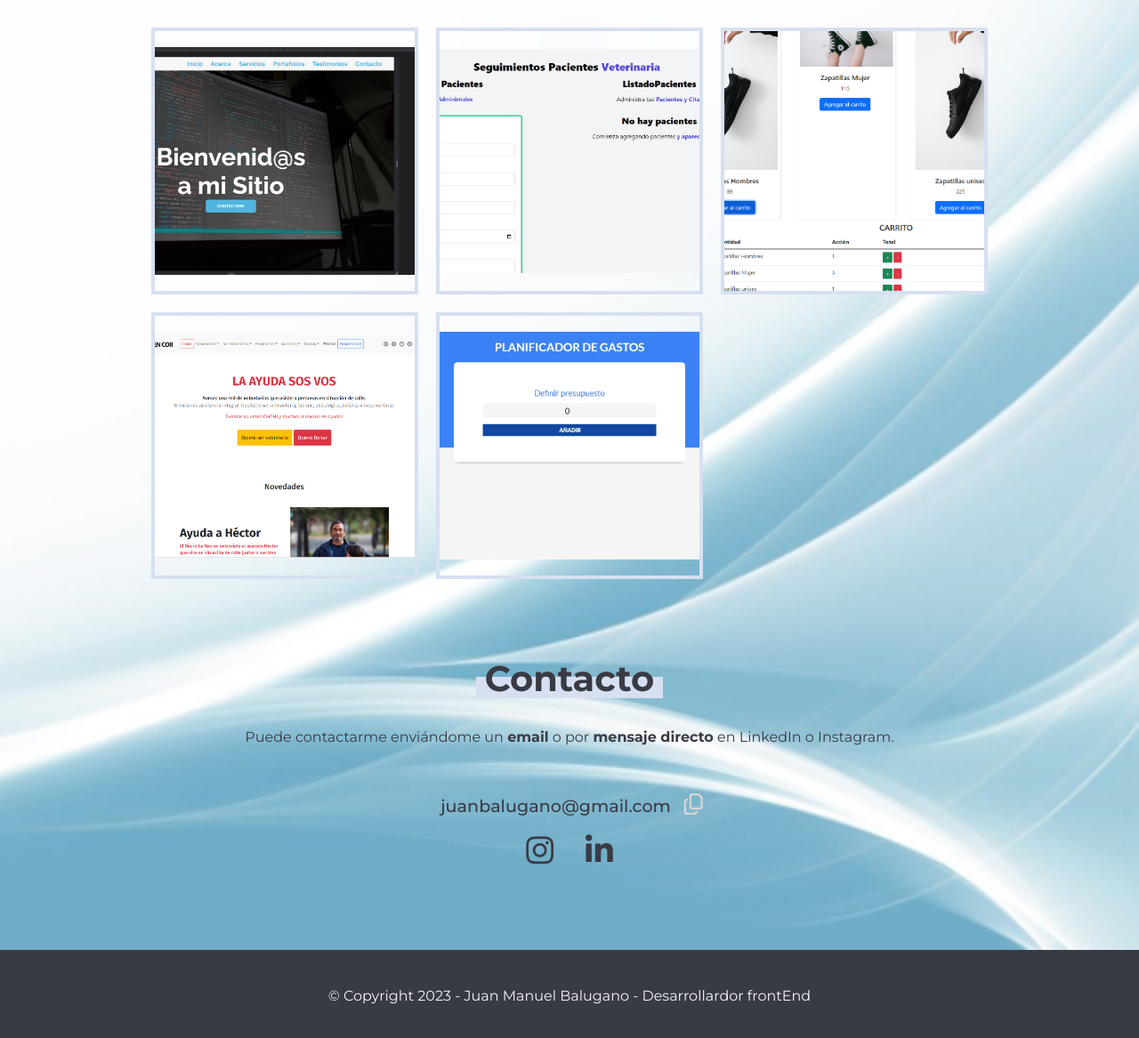
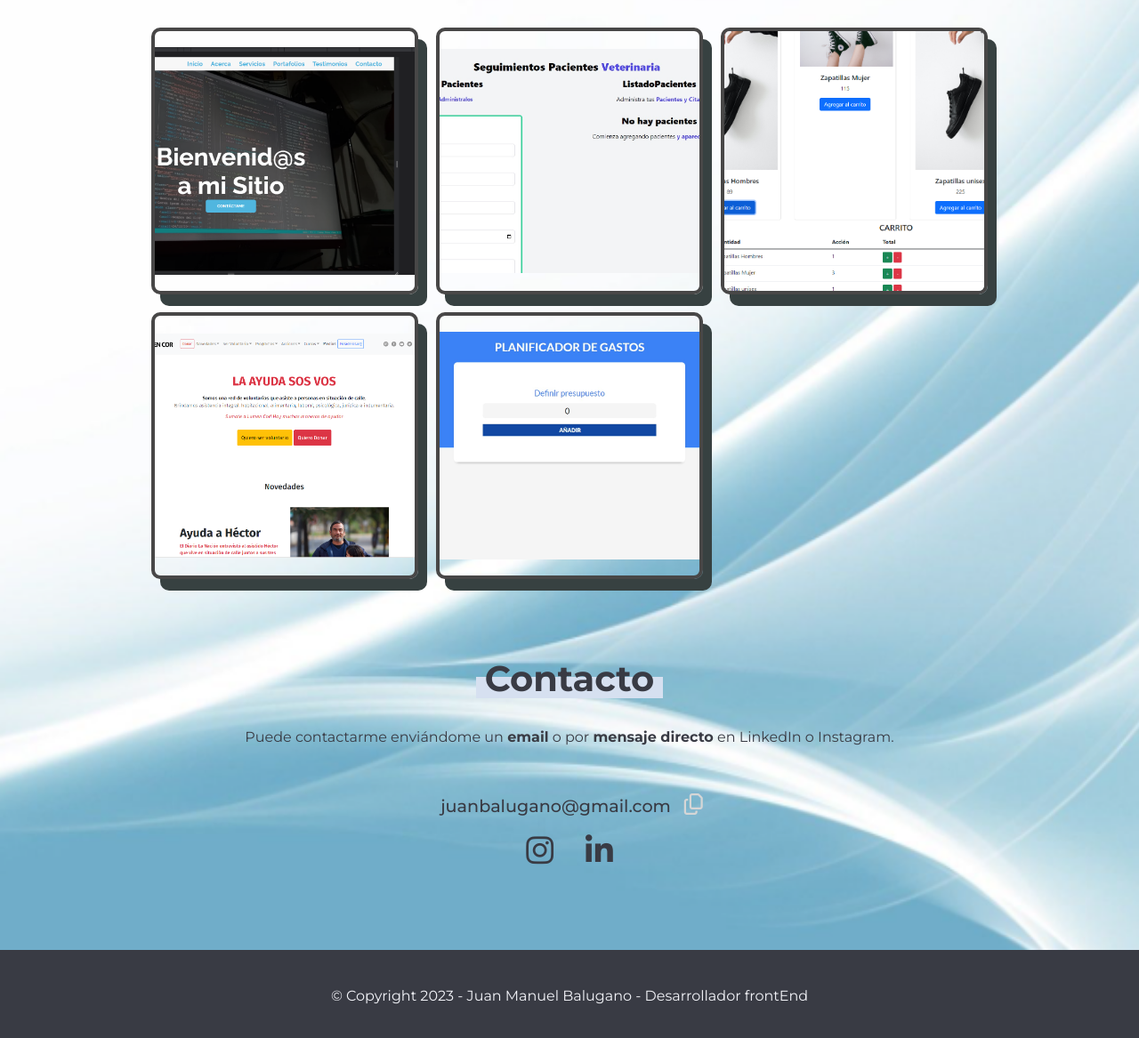
Before and after one commit to juanmb88/Portafolio, a plain HTML site: page index.html in a window 1280 px wide. Shown: the part 2361-3528 px from the top of the page at 89% size. Drawn offline with nearby package versions, Linux system fonts and the light colour scheme.

Commit message:
correcion de ortografia/sombra caja proyecto

```diff
--- a/css/style.css
+++ b/css/style.css
@@ -511,10 +511,12 @@ form .form-group2 textarea::-webkit-scrollbar-track {
   overflow: hidden;
   cursor: pointer;
   margin: 10px;
-  border: 4px solid #d6e0f0;
+  border: 4px solid #484747;
+  box-shadow: 10px 13px rgb(55, 65, 65);
   display: flex;
   align-items: center;
   justify-content: center;
+  border-radius: 10px;
 }
 
 .proyectos .proyecto-item img {
--- a/index.html
+++ b/index.html
@@ -302,7 +302,7 @@
 <!-- FOOTER -->
 <div class="container-footer">
     <footer>
-        <p>© Copyright 2023 - Juan Manuel Balugano - Desarrollardor frontEnd</p>
+        <p>© Copyright 2023 - Juan Manuel Balugano - Desarrollador frontEnd</p>
     </footer>
 </div>
 
```
